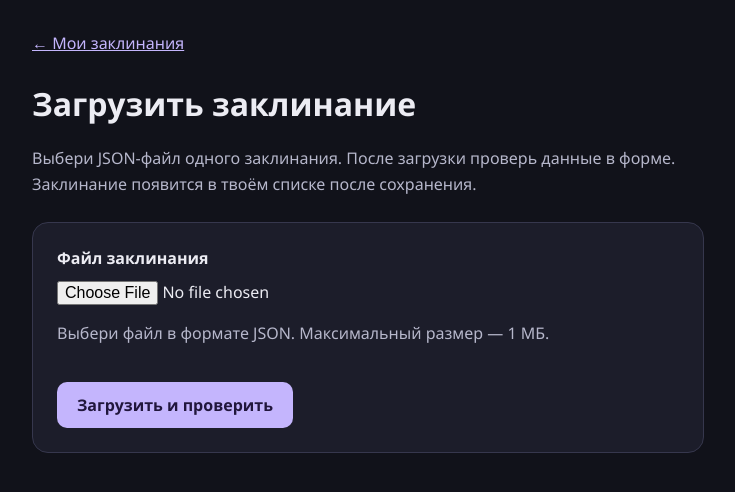
After one commit to Toflaysia/django-spellbook, a Django app: page /spells/import/ in a window 1280 px wide. The commit adds this page. Shown: the top 492 px of the page, without its empty margins (272-1007 px from the left). Run offline with Django 5.2, Linux system fonts and the light colour scheme; the visitor is signed in with stand-in values (Sample User, id 1).

Commit message:
Add JSON spell import and improve catalog interface

```diff
--- a/dnd_site/urls.py
+++ b/dnd_site/urls.py
@@ -14,6 +14,7 @@ from spells.views.pages import (
     spell_detail_page,
     spell_create_page,
     my_spell_list_page,
+    spell_import_page,
 )
 
 urlpatterns = [
@@ -33,6 +34,11 @@ urlpatterns = [
         "spells/<int:pk>/",
         spell_detail_page,
         name="spell_detail_page",
+    ),
+        path(
+        "spells/import/",
+        spell_import_page,
+        name="spell_import_page",
     ),
     path("admin/", admin.site.urls),
     path("api-auth/", include("rest_framework.urls")),
--- a/spells/forms.py
+++ b/spells/forms.py
@@ -2,6 +2,7 @@ from django import forms
 from django.contrib.auth.forms import UserCreationForm
 from django.contrib.auth.models import User
 from spells.models import Person, Spell
+import json
 
 class RangeInput(forms.NumberInput):
     input_type = "range"
@@ -341,3 +342,54 @@ class CustomSpellForm(forms.ModelForm):
             )
 
         return cleaned_data
+class SpellImportForm(forms.Form):
+    json_file = forms.FileField(
+        label="Файл заклинания",
+        help_text="Выбери файл в формате JSON. Максимальный размер — 1 МБ.",
+        widget=forms.ClearableFileInput(
+            attrs={"accept": ".json,application/json"}
+        ),
+    )
+
+    def clean_json_file(self):
+        uploaded_file = self.cleaned_data["json_file"]
+
+        if uploaded_file.size > 1024 * 1024:
+            raise forms.ValidationError(
+                "Файл слишком большой. Максимальный размер — 1 МБ."
+            )
+
+        try:
+            text = uploaded_file.read().decode("utf-8-sig")
+            data = json.loads(text)
+        except (UnicodeDecodeError, json.JSONDecodeError, RecursionError):
+            raise forms.ValidationError(
+                "Не удалось прочитать JSON. Проверь формат файла."
+            )
+
+        if not isinstance(data, dict):
+            raise forms.ValidationError(
+                "Файл должен содержать одно заклинание."
+            )
+
+        if data.get("type") != "spell":
+            raise forms.ValidationError(
+                "Этот файл не является заклинанием."
+            )
+
+        name = data.get("name")
+
+        if not isinstance(name, str) or not name.strip():
+            raise forms.ValidationError(
+                "В файле отсутствует название заклинания."
+            )
+
+        if not isinstance(data.get("system"), dict):
+            raise forms.ValidationError(
+                "В файле отсутствует раздел с данными заклинания."
+            )
+
+        self.import_data = data
+        uploaded_file.seek(0)
+
+        return uploaded_file
--- a/spells/templates/spells/spell_form.html
+++ b/spells/templates/spells/spell_form.html
@@ -199,7 +199,7 @@
             </p>
         </div>
 
-        <form method="post" class="panel" id="spell-form">
+        <form method="post" action="{% url 'spell_create_page' %}" class="panel" id="spell-form">
             {% csrf_token %}
             {{ form.non_field_errors }}
 
--- /dev/null
+++ b/spells/templates/spells/spell_import.html
@@ -0,0 +1,114 @@
+<!DOCTYPE html>
+<html lang="ru">
+<head>
+    <meta charset="UTF-8">
+    <meta name="viewport" content="width=device-width, initial-scale=1">
+    <title>Загрузка заклинания — Spellbook</title>
+
+    <style>
+        * {
+            box-sizing: border-box;
+        }
+
+        body {
+            margin: 0;
+            background: #11121a;
+            color: #ececf3;
+            font-family: "Segoe UI", sans-serif;
+        }
+
+        main {
+            max-width: 720px;
+            margin: auto;
+            padding: 32px 24px;
+        }
+
+        a {
+            color: #c4b5fd;
+        }
+
+        h1 {
+            margin-top: 28px;
+        }
+
+        p {
+            color: #b6b7cb;
+            line-height: 1.6;
+        }
+
+        form {
+            margin-top: 24px;
+            padding: 24px;
+            border: 1px solid #36374d;
+            border-radius: 16px;
+            background: #1c1d2a;
+        }
+
+        label {
+            display: block;
+            margin-bottom: 12px;
+            font-weight: 600;
+        }
+
+        input[type="file"] {
+            width: 100%;
+            font: inherit;
+        }
+
+        button {
+            margin-top: 20px;
+            padding: 12px 20px;
+            border: 0;
+            border-radius: 10px;
+            background: #c4b5fd;
+            color: #21163c;
+            font: inherit;
+            font-weight: 600;
+            cursor: pointer;
+        }
+
+        button:hover {
+            background: #ddd6fe;
+        }
+
+        .errorlist {
+            color: #fca5a5;
+        }
+
+        :focus-visible {
+            outline: 3px solid #e9d5ff;
+            outline-offset: 4px;
+        }
+    </style>
+</head>
+<body>
+    <main>
+        <a href="{% url 'my_spell_list_page' %}">← Мои заклинания</a>
+
+        <h1>Загрузить заклинание</h1>
+
+        <p>
+            Выбери JSON-файл одного заклинания.
+            После загрузки проверь данные в форме.
+            Заклинание появится в твоём списке после сохранения.
+        </p>
+
+        <form method="post" enctype="multipart/form-data">
+            {% csrf_token %}
+
+            {{ form.non_field_errors }}
+            {{ form.json_file.errors }}
+
+            <label for="{{ form.json_file.id_for_label }}">
+                {{ form.json_file.label }}
+            </label>
+
+            {{ form.json_file }}
+
+            <p>{{ form.json_file.help_text }}</p>
+
+            <button type="submit">Загрузить и проверить</button>
+        </form>
+    </main>
+</body>
+</html>
--- a/spells/views/pages.py
+++ b/spells/views/pages.py
@@ -4,15 +4,16 @@ from django.views.decorators.http import require_http_methods
 from django.contrib.auth import login
 from django.db import transaction
 from django.db.models import Q
-
+from spells.spell_import import build_spell_initial
 from spells.forms import (
     CharacterCreateForm,
     CharacterEditForm,
     RegistrationForm,
     CustomSpellForm,
+    SpellImportForm,
 )
 from spells.models import Person, Player, Spell, MagicSchool
-
+from spells.spell_import import build_spell_initial
 
 @login_required
 def character_list_page(request):
@@ -243,3 +244,26 @@ def my_spell_list_page(request):
             "search": search,
         },
     )
+@login_required
+@require_http_methods(["GET", "POST"])
+def spell_import_page(request):
+    form = SpellImportForm(
+        request.POST if request.method == "POST" else None,
+        request.FILES if request.method == "POST" else None,
+    )
+
+    if request.method == "POST" and form.is_valid():
+        initial = build_spell_initial(form.import_data)
+        spell_form = CustomSpellForm(initial=initial)
+
+        return render(
+            request,
+            "spells/spell_form.html",
+            {"form": spell_form},
+        )
+
+    return render(
+        request,
+        "spells/spell_import.html",
+        {"form": form},
+    )
```
Also changed, not shown: spells/spell_import.py (added, +172 -0 lines), spells/templates/spells/my_spell_list.html (+6 -1 lines), spells/templates/spells/spell_list.html (+38 -3 lines).
